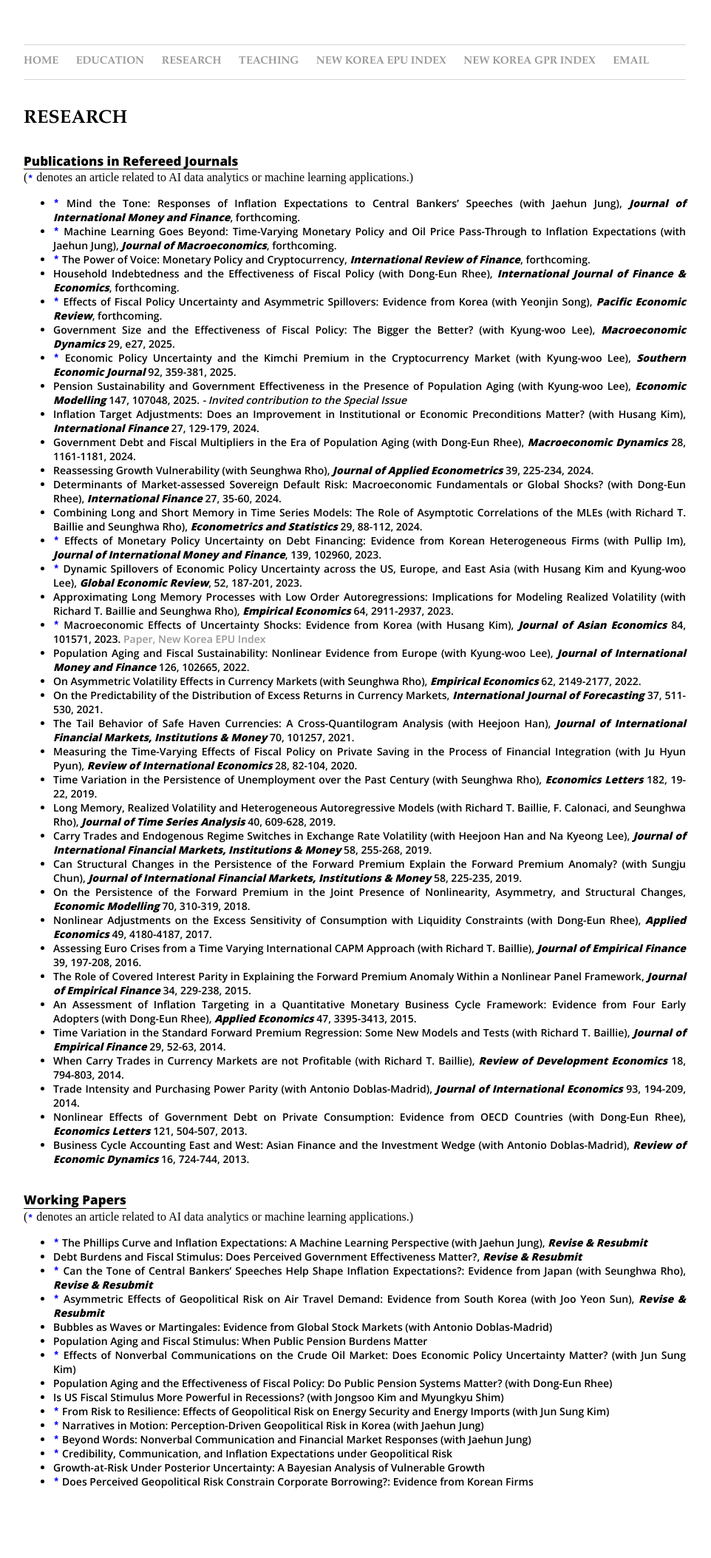
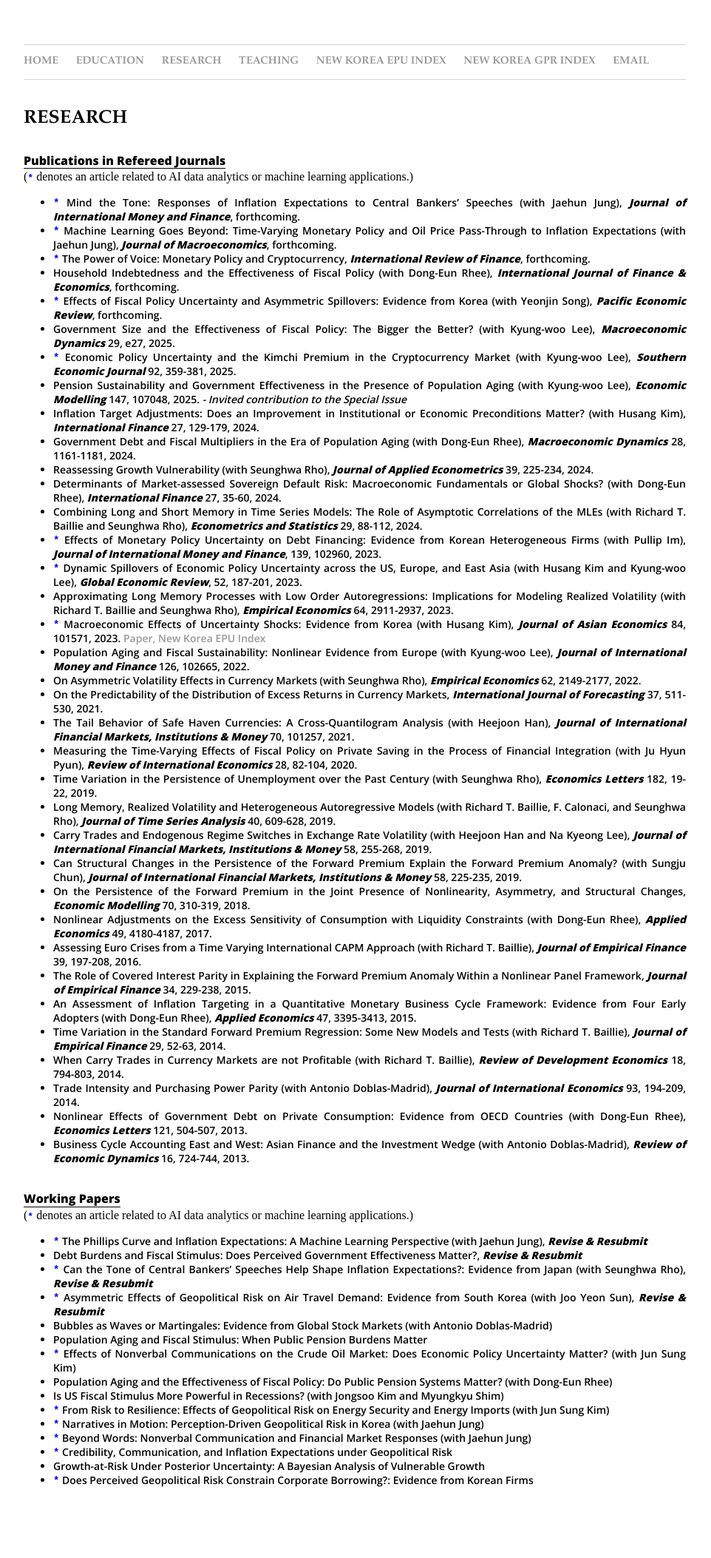
Before and after one commit to dooyeoncho/dooyeoncho.github.io, a Jekyll site: the page built from pages/research.html, in a window 1280 px wide. Shown: the whole page at 74% size, without its empty margins (160-1122 px from the left). Built offline with Jekyll 4.4.1, drawn with Linux system fonts in a browser that asks for light colours.

Commit message:
Update research.html

```diff
--- a/pages/research.html
+++ b/pages/research.html
@@ -36,7 +36,7 @@
   <link href="https://fonts.googleapis.com/css2?family=Open+Sans:wght@600;800&display=swap" rel="stylesheet">
 </head>
 
-<div><b><p style="font-family: 'Open Sans', sans-serif; font-size: 17px; font-weight: 800; color: black; text-decoration: underline; text-underline-position: under; margin: 0;">Publications in Refereed Journals</font></p></b></div> </div></li>(<code style="color : blue"><b>*</b></code> denotes an article related to AI data analytics or machine learning applications.)</li></div>
+<div><b><p style="font-family: 'Open Sans', sans-serif; font-size: 16px; font-weight: 800; color: black; text-decoration: underline; text-underline-position: under; margin: 0;">Publications in Refereed Journals</font></p></b></div> </div></li>(<code style="color : blue"><b>*</b></code> denotes an article related to AI data analytics or machine learning applications.)</li></div>
 		<div><ul>
 
 			<span class="highlight-title"><li><code style="color : blue"><b>*</b></code> Mind the Tone: Responses of Inflation Expectations to Central Bankers’ Speeches (with Jaehun Jung), <em property="italic"><b>Journal of International Money and Finance</b></em>, forthcoming.</li></span>
@@ -79,7 +79,7 @@
                 </ul>
 		</div>&nbsp;
 
-<div><b><p style="font-family: 'Open Sans', sans-serif; font-size: 17px; font-weight: 800; color: black; border-bottom: 1.5px solid black; display: inline-block; padding-bottom: 0.3px; margin: 0;">Working Papers</font></p></b> </div></li>(<code style="color : blue"><b>*</b></code> denotes an article related to AI data analytics or machine learning applications.)</li></div>
+<div><b><p style="font-family: 'Open Sans', sans-serif; font-size: 16px; font-weight: 800; color: black; border-bottom: 1.5px solid black; display: inline-block; padding-bottom: 0.3px; margin: 0;">Working Papers</font></p></b> </div></li>(<code style="color : blue"><b>*</b></code> denotes an article related to AI data analytics or machine learning applications.)</li></div>
 	<ul>
 		<span class="highlight-title"><li><code style="color : blue"><b>*</b></code> The Phillips Curve and Inflation Expectations: A Machine Learning Perspective (with Jaehun Jung), <em property="italic"><b>Revise & Resubmit</b></em></li></span>
 		<span class="highlight-title"><li>Debt Burdens and Fiscal Stimulus: Does Perceived Government Effectiveness Matter?, <em property="italic"><b>Revise & Resubmit</b></em></li></span>
```
